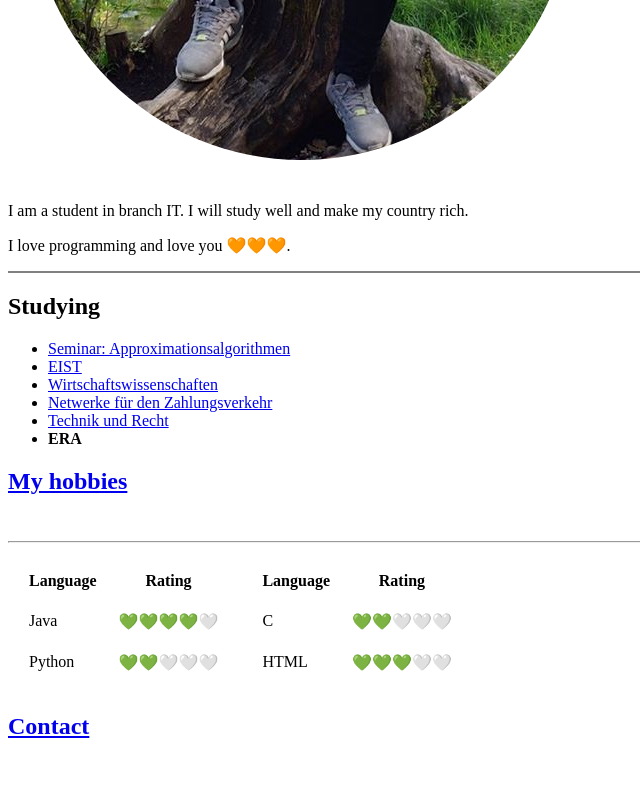
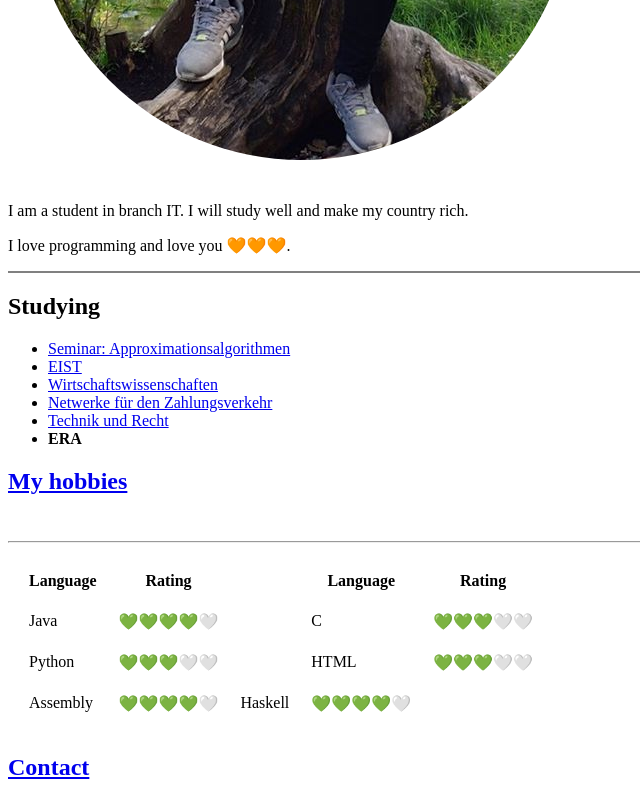
Before and after one commit to LucCuong/cv, a plain HTML site: page index.html in a window 1280 px wide. Shown: the part 413-1213 px from the top of the page, without its empty margins (0-640 px from the left). Before the commit the page ends 1172 px from the top, so only its background shows below. Drawn offline with Linux system fonts and the light colour scheme.

Commit message:
Update index.html
change the directionary
added 2 new skills

```diff
--- a/index.html
+++ b/index.html
@@ -46,14 +46,20 @@
             <td>💚💚💚💚🤍</td>
             <td></td>
             <td>C</td>
-            <td>💚💚🤍🤍🤍</td>
+            <td>💚💚💚🤍🤍</td>
           </tr>
           <tr>
             <td>Python</td>
-            <td>💚💚🤍🤍🤍</td>
+            <td>💚💚💚🤍🤍</td>
             <td></td>
             <td>HTML</td>
             <td>💚💚💚🤍🤍</td>
+          </tr>
+          <tr>
+            <td>Assembly</td>
+            <td>💚💚💚💚🤍</td>
+            <td>Haskell</td>
+            <td>💚💚💚💚🤍</td>
           </tr>
 
         </tbody>
```
